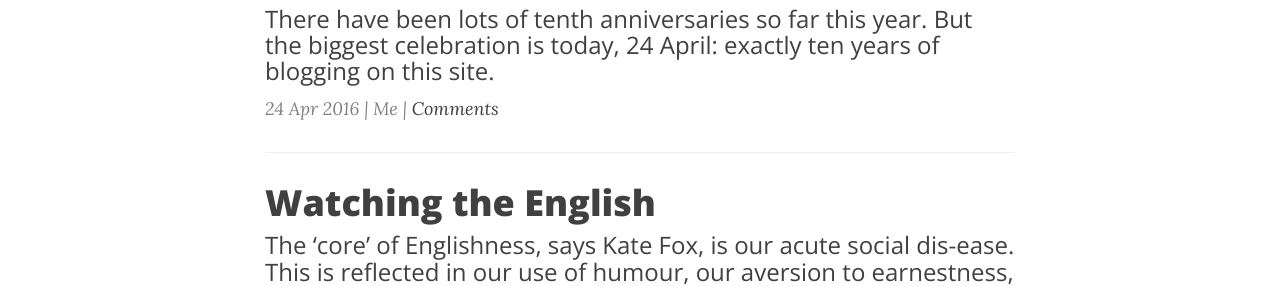
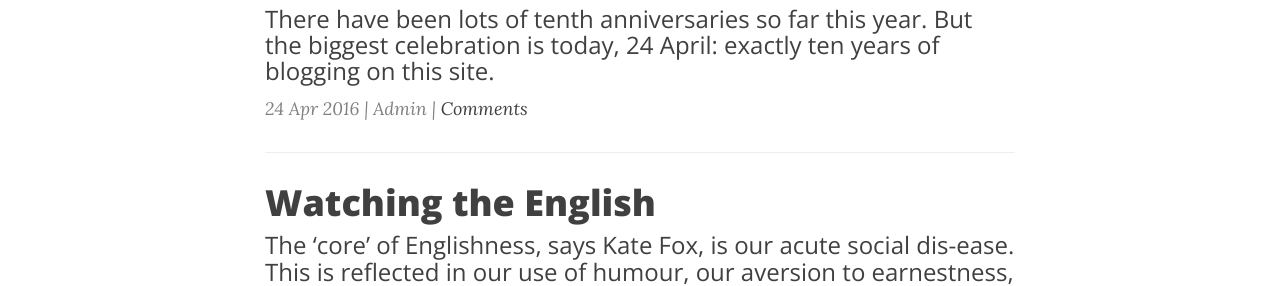
Before and after one commit to anthonyjsmith/anthonyjsmith.github.io, a Jekyll site: the page built from index.html, in a window 1280 px wide and 900 px high, scrolled down 1616 px. Shown: the part 163-449 px from the top of the window. Built offline with Jekyll 4.4.1, drawn with Linux system fonts in a browser that asks for light colours; nearby versions of some CDN libraries; the list of posts is cut into pages by our own code; comment, search, counter and statistics services are not loaded.

Commit message:
Tag posts

```diff
--- a/_posts/2016-04-24-ten-years-of-non-blogging.md
+++ b/_posts/2016-04-24-ten-years-of-non-blogging.md
@@ -6,7 +6,7 @@ description: 'There have been lots of tenth anniversaries so far this year. But
 image: "/assets/blog-2006.png"
 date: 2016-04-24 16:47:16.364406000 +01:00
 tags:
-- Me
+- Admin
 ---
 There have been lots of tenth anniversaries so far this year. 21 March was [the tenth anniversary of Twitter](https://blog.twitter.com/2016/thank-you-love-twitter). 21 March was also [the tenth anniversary of the Archbishop Cranmer blog](http://archbishopcranmer.com/archbishop-cranmer-10-years-of-religio-political-edification-and-enlightenment/). 13 April marked [ten years of the liturgy.co.nz website](http://liturgy.co.nz/celebrating-10-years-online). But the biggest celebration comes today, 24 April, which marks exactly ten years of blogging on this site. (Except that this isn't a blog, of course, as I explained in my [first]({% post_url 2006-04-24-ceci-nest-pas-un-blog %}) [three]({% post_url 2006-05-04-blogging-good-or-bad %}) [posts]({% post_url 2006-05-08-ceci-what %}).)
 
```
